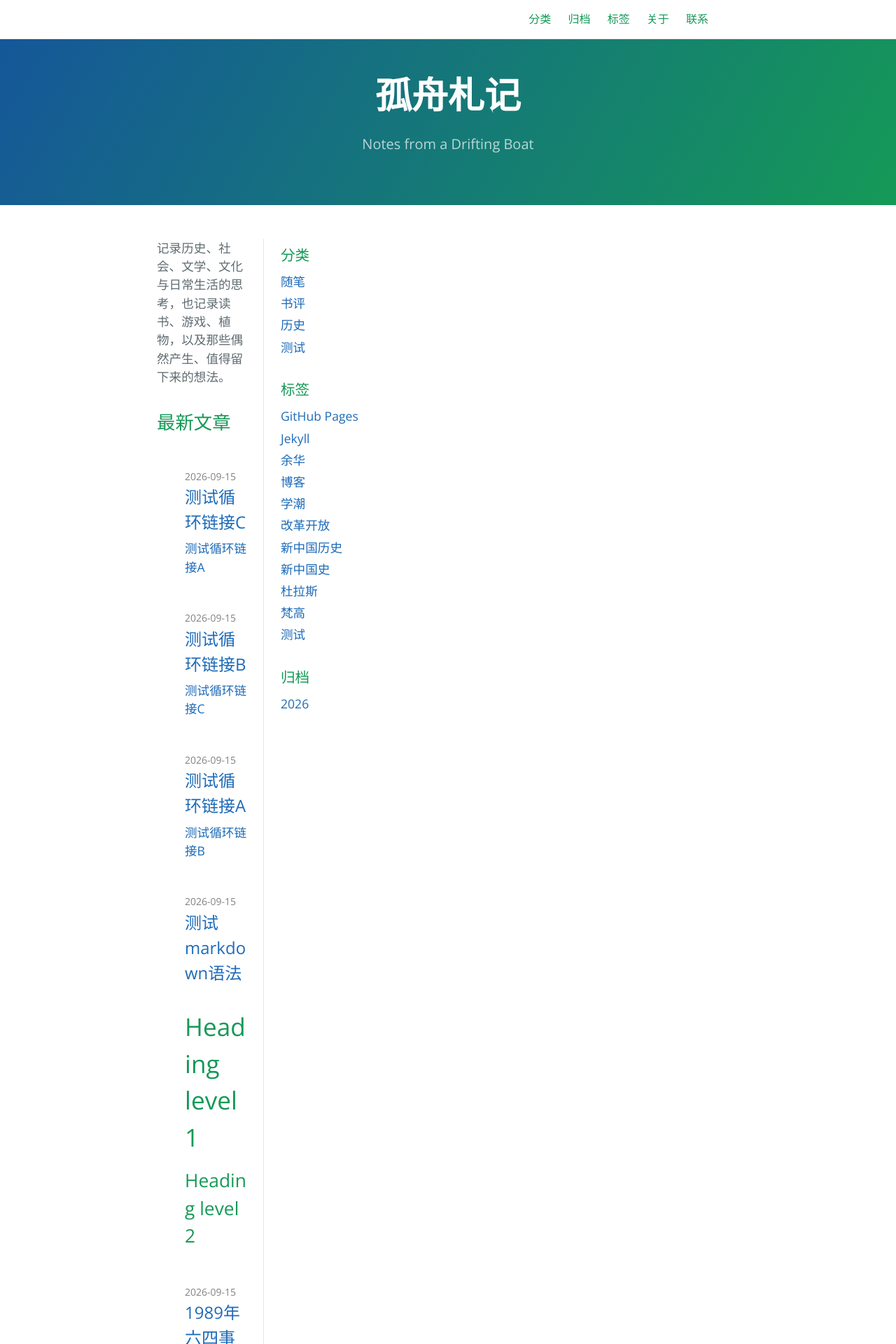
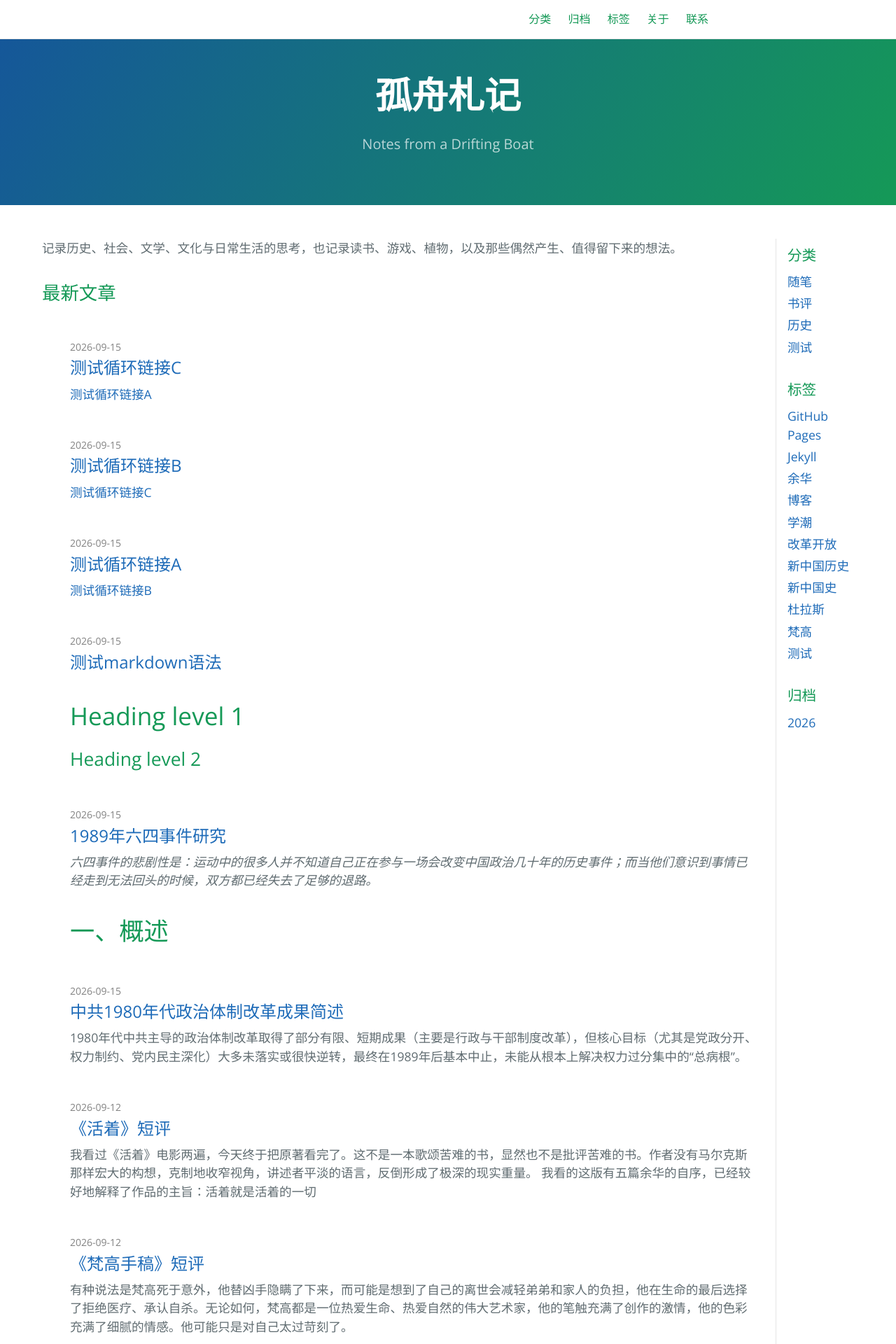
Before and after one commit to mawenqian1992/mawenqian1992.github.io, a Jekyll site: the page built from index.md, in a window 1280 px wide. Shown: the top 1920 px of the page at 70% size. Built offline with Jekyll 4.4.1, drawn with Linux system fonts in a browser that asks for light colours.

Commit message:
0917-1531

```diff
--- a/_layouts/default.html
+++ b/_layouts/default.html
@@ -107,7 +107,7 @@
 
         <section class="main-content">
 
-            <div class="content-with-sidebar">
+            <div class="content-with-sidebar {% if page.layout == 'post' %}has-toc{% else %}no-toc{% endif %}">
 
     {% if page.layout == 'post' %}
     <aside class="sidebar sidebar-left">
--- a/assets/css/style.scss
+++ b/assets/css/style.scss
@@ -85,13 +85,28 @@
   white-space: nowrap;
 }
 
+/* ===== 侧边栏布局 ===== */
+
+.main-content {
+  max-width: 88rem;
+  padding-left: 2rem;
+  padding-right: 2rem;
+}
+
 .content-with-sidebar {
   display: grid;
-  grid-template-columns: 9rem minmax(0, 64rem) 9rem;
-  gap: 2rem;
+  gap: 1.5rem;
   width: 100%;
-  max-width: 88rem;
   margin: 0 auto;
+}
+
+.content-with-sidebar.has-toc {
+  grid-template-columns: 7rem minmax(0, 64rem) 7rem;
+}
+
+.content-with-sidebar.no-toc {
+  grid-template-columns: minmax(0, 64rem) 7rem;
+  justify-content: center;
 }
 
 .content-area {
@@ -105,13 +120,13 @@
 .sidebar-left {
   text-align: right;
   border-right: 1px solid #e5e5e5;
-  padding-right: 1.5rem;
+  padding-right: 1rem;
 }
 
 .sidebar-right {
   text-align: left;
   border-left: 1px solid #e5e5e5;
-  padding-left: 1.5rem;
+  padding-left: 1rem;
 }
 
 .sidebar-section {
@@ -142,23 +157,18 @@
   text-decoration: underline;
 }
 
-@media screen and (max-width: 92rem) {
-  .content-with-sidebar {
-    grid-template-columns: 8rem minmax(0, 1fr) 8rem;
-    gap: 1.5rem;
-  }
-}
+
+/* ===== 平板和手机 ===== */
 
 @media screen and (max-width: 64em) {
+  .main-content {
+    max-width: 64rem;
+    padding-left: 1rem;
+    padding-right: 1rem;
+  }
+
   .content-with-sidebar {
     display: block;
-  }
-
-  .sidebar-left,
-  .sidebar-right {
-    border: none;
-    padding: 0;
-    text-align: left;
   }
 
   .sidebar-left {
@@ -168,6 +178,9 @@
   .sidebar-right {
     margin-top: 3rem;
     padding-top: 1.5rem;
+    padding-left: 0;
+    border-left: none;
     border-top: 1px solid #e5e5e5;
+    text-align: left;
   }
 }
```
